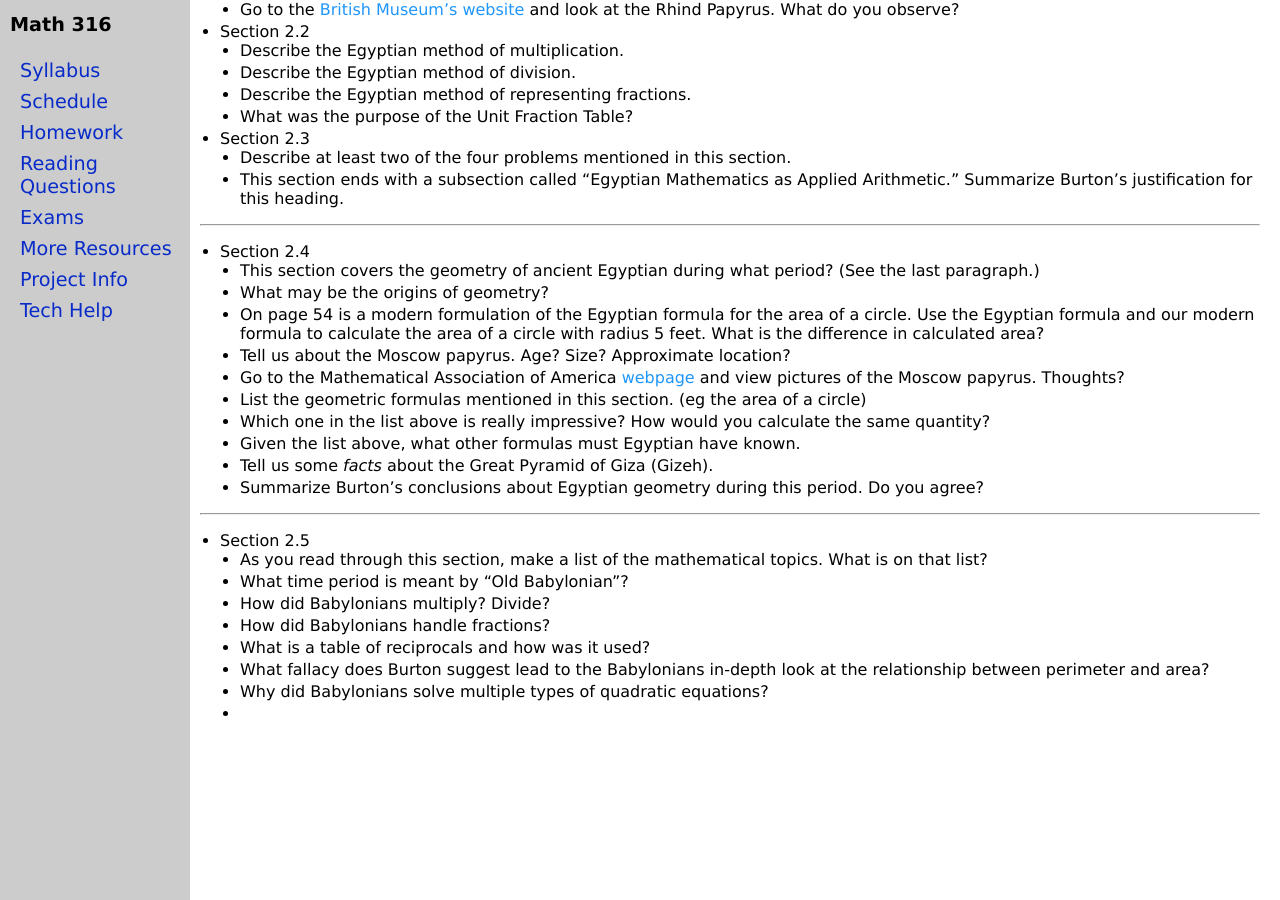
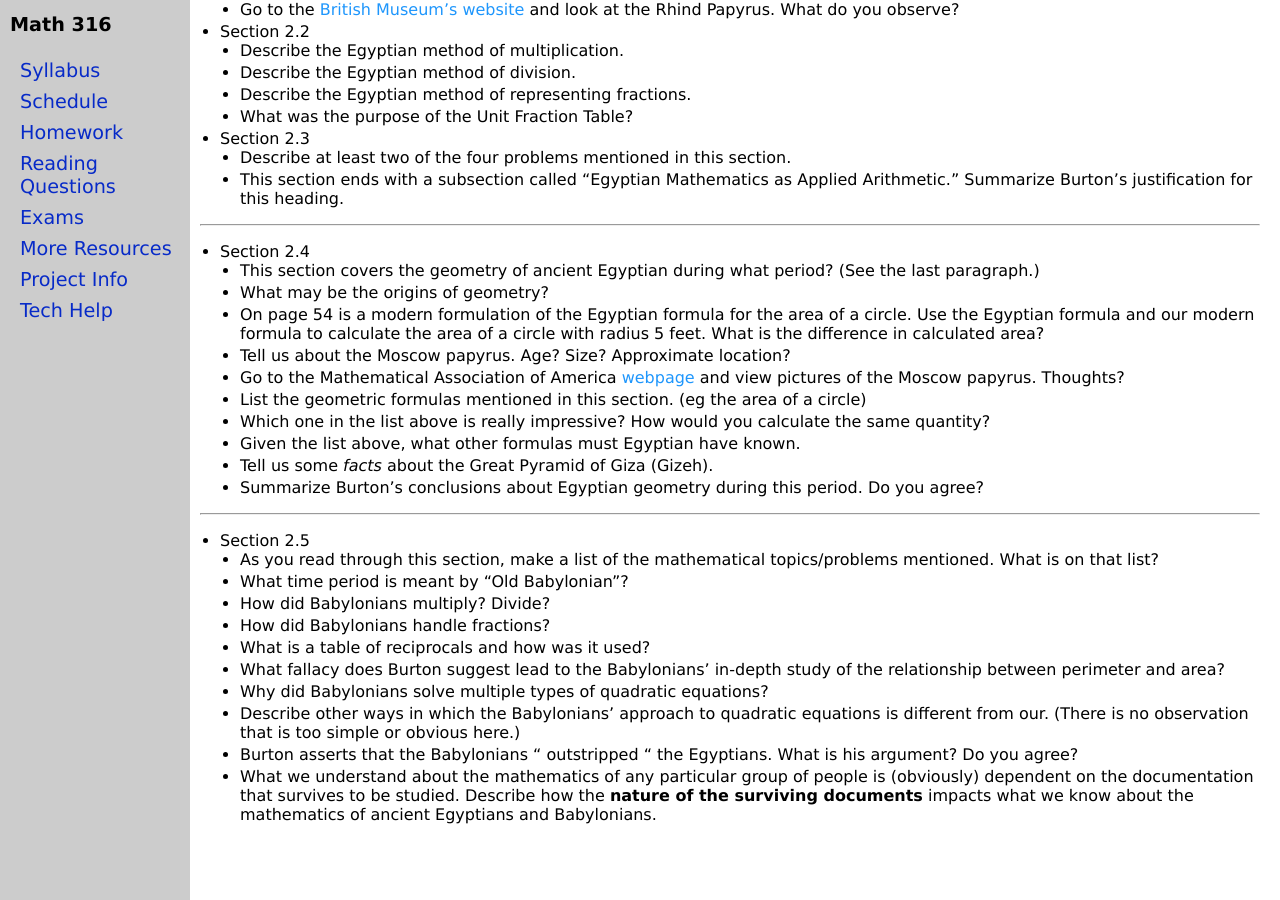
Before and after one commit to jrfaudree/HOM, a Jekyll site: the page built from rq.md, in a window 1280 px wide and 900 px high, scrolled down 926 px. Built offline with Jekyll 4.4.1, drawn with Linux system fonts in a browser that asks for light colours.

Commit message:
Update rq.md

```diff
--- a/rq.md
+++ b/rq.md
@@ -69,13 +69,15 @@ _______________________
 ______
 
 - Section 2.5
-  - As you read through this section, make a list of the mathematical topics. What is on that list?
+  - As you read through this section, make a list of the mathematical topics/problems mentioned. What is on that list?
   - What time period is meant by "Old Babylonian"?
   - How did Babylonians multiply? Divide?
   - How did Babylonians handle fractions?
   - What is a table of reciprocals and how was it used?
-  - What fallacy does Burton suggest lead to the Babylonians in-depth look at the relationship between perimeter and area?
+  - What fallacy does Burton suggest lead to the Babylonians' in-depth study of the relationship between perimeter and area?
   - Why did Babylonians solve multiple types of quadratic equations?
-  -
+  - Describe other ways in which the Babylonians' approach to quadratic equations is different from our. (There is no observation that is too simple or obvious here.)
+  - Burton asserts that the Babylonians " outstripped " the Egyptians. What is his argument? Do you agree?
+  - What we understand about the mathematics of any particular group of people is (obviously) dependent on the documentation that survives to be studied. Describe how the **nature of the surviving documents** impacts what we know about the mathematics of ancient Egyptians and Babylonians.
 
 <div style="padding-bottom: 40px"></div>
```
